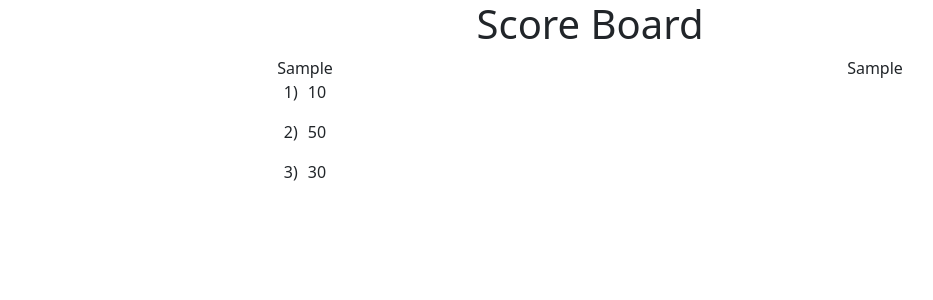
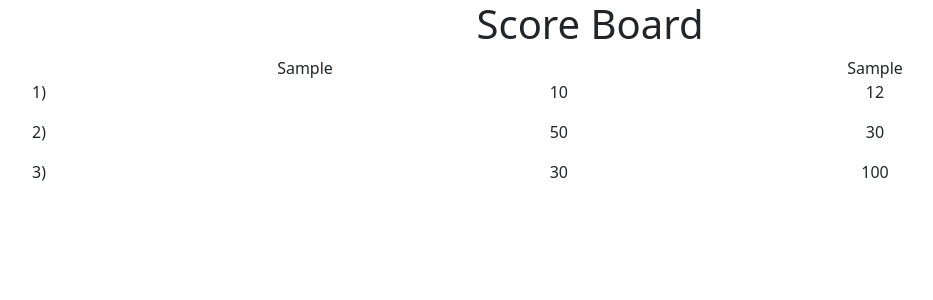
Before and after one commit to web1221/Gin-Rummy-Score-Keeper, a Next.js app: page / in a window 1280 px wide. Both pictures are taken after typing "Sample", "Sample" into the empty fields and a click on the button "Let Play!". Shown: the top 300 px of the page, without its empty margins (50-983 px from the left). Built offline with nearby package versions, Linux system fonts and the light colour scheme.

Commit message:
add score 2 to other col

```diff
--- a/components/ScoreBoard.js
+++ b/components/ScoreBoard.js
@@ -7,14 +7,17 @@ export default function ScoreBoard(props) {
         {
             round: 1,
             score1: 10,
+            score2: 12
         },
         {
             round: 2,
             score1: 50,
+            score2: 30
         },
         {
             round: 3,
             score1: 30,
+            score2: 100
         }
     ]
     return (
@@ -29,14 +32,23 @@ export default function ScoreBoard(props) {
                     {testArray.map((score) => {
                         return (
                             <div key={score.round} style={divStyle}>
-                                <p style={{paddingRight: 10}}>{score.round})</p>
-                                <p>{score.score1}</p>
+                                <p>{score.round})</p>
+                                <p style={{paddingRight: 10}}>{score.score1}</p>
                             </div>
                         )
                     })}
 
                 </Col>
-                <Col>{props.player2Name}</Col>
+                <Col>
+                    {props.player2Name}
+                    {testArray.map((score) => {
+                        return (
+                            <div key={score.round}>
+                                <p>{score.score2}</p>
+                            </div>
+                        )
+                    })}
+                </Col>
             </Row>
           </Container>
       </div>
@@ -45,5 +57,5 @@ export default function ScoreBoard(props) {
 
   const divStyle = {
     display: 'flex',
-    justifyContent: 'center'
+    justifyContent: 'space-between'
   }
```
